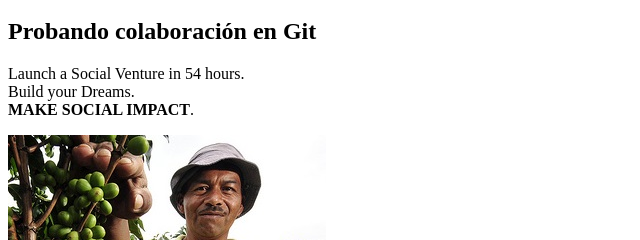
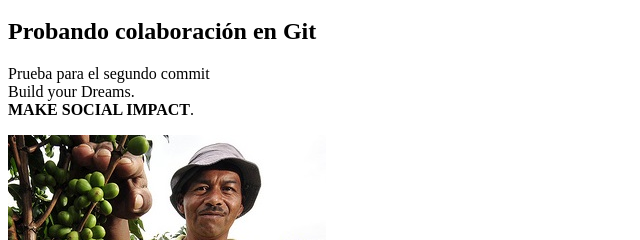
Before and after one commit to alejandroComi/Experiment, a plain HTML site: page index.html in a window 1280 px wide. Shown: the part 484-724 px from the top of the page, 0-640 px from the left. Drawn offline with Linux system fonts and the light colour scheme; a script that the page names is missing.

Commit message:
Hice mas cambios al index

```diff
--- a/index.html
+++ b/index.html
@@ -45,7 +45,7 @@
 				<div class="content">
 					<header>
 						<h2>Probando colaboración en Git</h2>
-						<p>Launch a Social Venture in 54 hours.<br />
+						<p>Prueba para el segundo commit<br />
 						Build your Dreams.<br/><strong> MAKE SOCIAL IMPACT</strong>.</p>
 					</header>
 					<span class="image"><img src="images/pic01.jpg" alt="" /></span>
```
